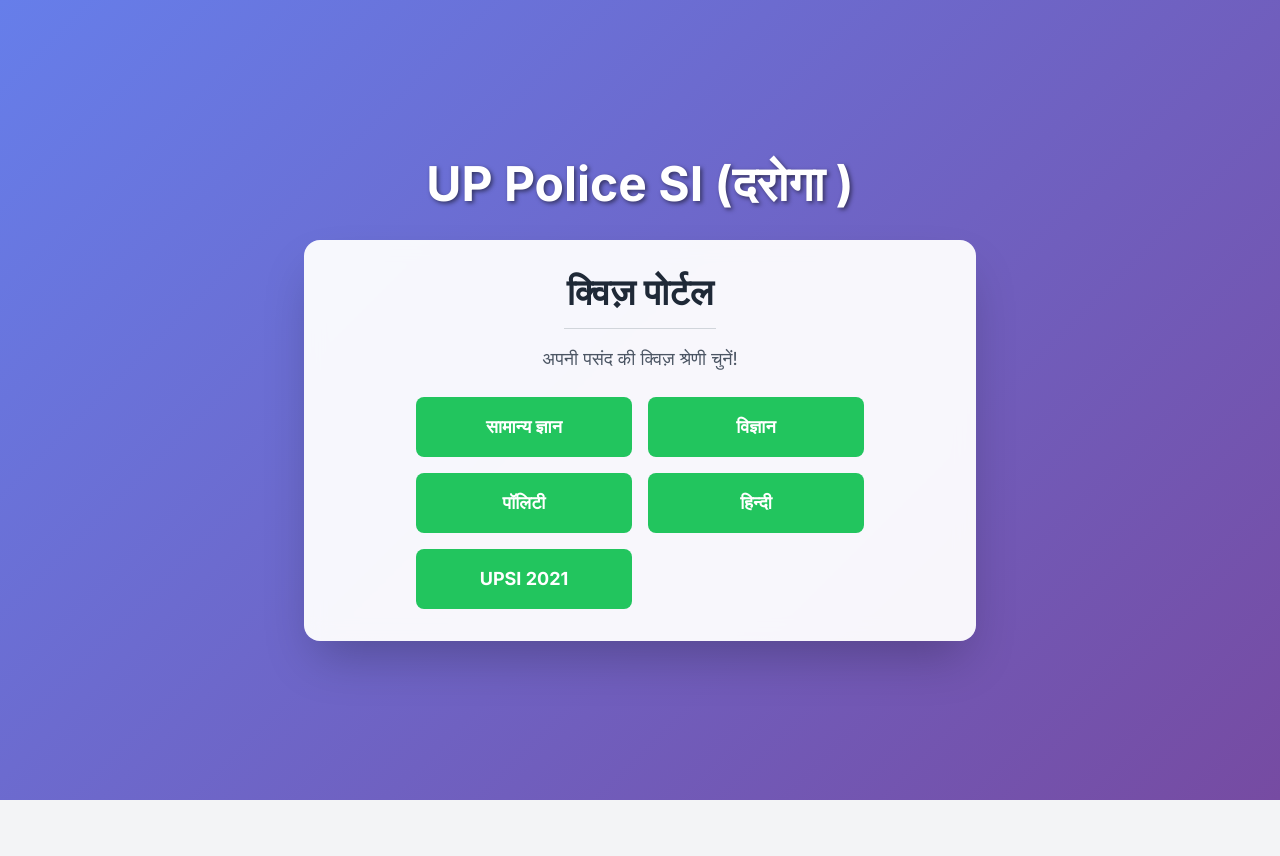
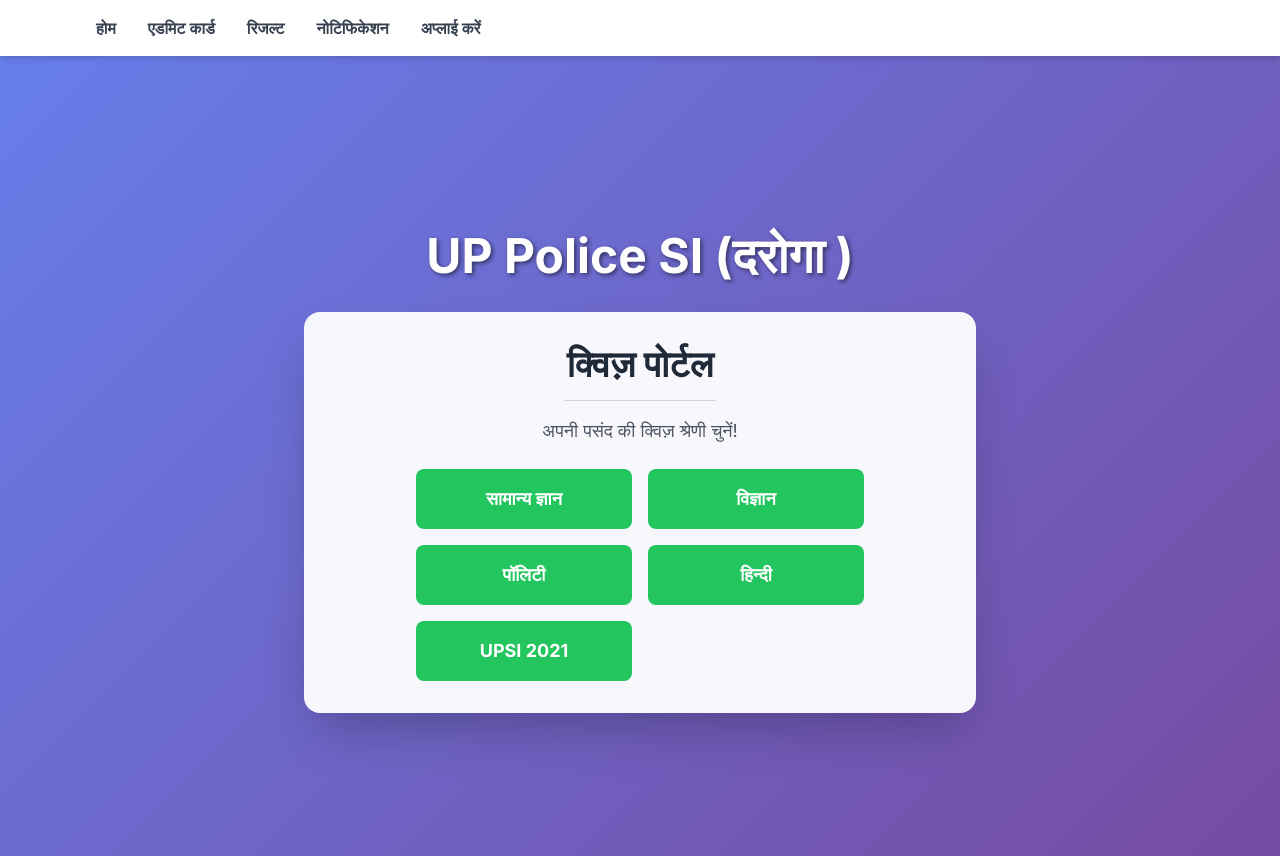
Before and after one commit to ramgopalrai9999/upsi2025, a plain HTML site: page index.html in a window 1280 px wide. Before the commit the page ends 800 px from the top, so only its background shows below. Drawn offline with nearby package versions, Linux system fonts and the light colour scheme.

Commit message:
Add files via upload

```diff
--- a/index.html
+++ b/index.html
@@ -40,9 +40,21 @@
 </head>
 <body class="bg-gray-100">
 
-    <div class="app-container min-h-screen w-full flex flex-col items-center justify-center p-4">
+    <nav class="bg-white shadow-md w-full sticky top-0 z-10">
+        <div class="max-w-6xl mx-auto px-4">
+            <div class="flex items-center justify-center md:justify-start flex-wrap py-2">
+                <a href="#" class="py-2 px-4 text-gray-700 font-semibold hover:text-blue-600 transition duration-300">होम</a>
+                <a href="#" class="py-2 px-4 text-gray-700 font-semibold hover:text-blue-600 transition duration-300">एडमिट कार्ड</a>
+                <a href="#" class="py-2 px-4 text-gray-700 font-semibold hover:text-blue-600 transition duration-300">रिजल्ट</a>
+                <a href="#" class="py-2 px-4 text-gray-700 font-semibold hover:text-blue-600 transition duration-300">नोटिफिकेशन</a>
+                <a href="#" class="py-2 px-4 text-gray-700 font-semibold hover:text-blue-600 transition duration-300">अप्लाई करें</a>
+            </div>
+        </div>
+    </nav>
 
-        <header class="text-center mb-8">
+    <div class="app-container w-full flex flex-col items-center justify-center p-4 min-h-screen">
+
+        <header class="text-center mb-8 mt-8">
              <h1 class="text-white text-4xl md:text-5xl font-bold" style="text-shadow: 2px 2px 4px rgba(0,0,0,0.5);">UP Police SI (दरोगा )</h1>
         </header>
 
```
